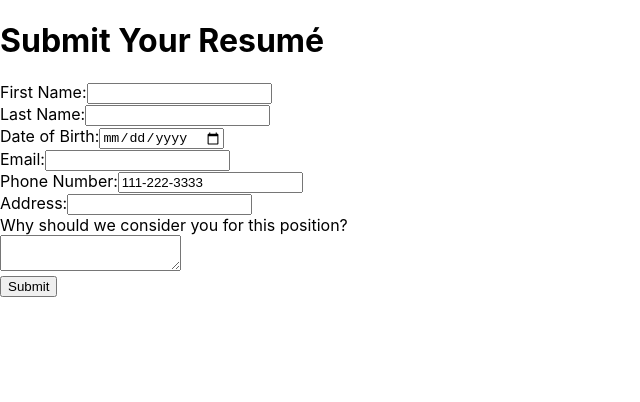
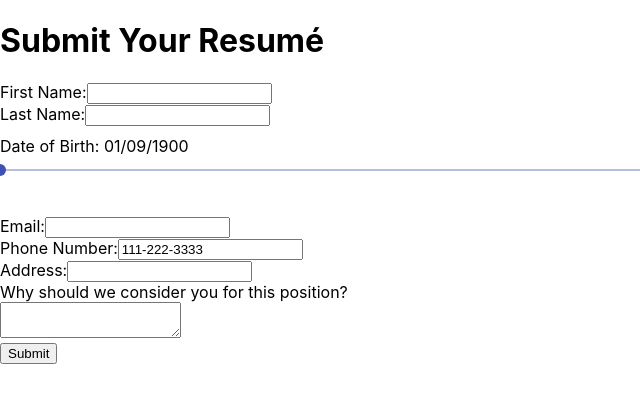
Before and after one commit to agervase/gervase-monica-badui, a React (Create React App) app: page / in a window 1280 px wide. Shown: the top 402 px of the page, without its empty margins (0-640 px from the left). Built offline with nearby package versions, Linux system fonts and the light colour scheme.

Commit message:
add dob slider

```diff
--- a/package.json
+++ b/package.json
@@ -5,6 +5,7 @@
   "dependencies": {
     "@emotion/react": "^11.9.0",
     "@emotion/styled": "^11.8.1",
+    "@material-ui/core": "^4.12.4",
     "@testing-library/jest-dom": "^5.16.4",
     "@testing-library/react": "^13.2.0",
     "@testing-library/user-event": "^13.5.0",
--- /dev/null
+++ b/src/Components/DobInput/DobInput.css.ts
@@ -0,0 +1,35 @@
+import styled from "@emotion/styled";
+import Slider from "@material-ui/core/Slider";
+
+export const CustomSlider = styled(Slider)`
+  width: 100%;
+
+  // Value label
+  .MuiSlider-valueLabel {
+    background-color: transparent;
+    cursor: default;
+
+    // Wrapper
+    & > * {
+      transform: translate(8px, 60px);
+      background-color: transparent;
+    }
+
+    // Text
+    & > * > * {
+      color: black;
+      transform: rotate(0deg);
+      margin-right: 7px;
+    }
+  }
+
+  // Tick mark
+  .MuiSlider-mark {
+    display: none;
+  }
+`;
+
+export const Container = styled.div`
+  height: 70px;
+  padding: 10px 0;
+`;
--- a/src/Components/DobInput/DobInput.tsx
+++ b/src/Components/DobInput/DobInput.tsx
@@ -1,11 +1,50 @@
 import React from "react";
+import Slider from "@material-ui/core/Slider";
+import { CustomSlider, Container } from "./DobInput.css";
 
 // slider selection
 export const DobInput = () => {
+  const JanFirst1900 = 44698;
+
+  function getFormattedDate(date: Date) {
+    var year = date.getFullYear();
+
+    var month = (1 + date.getMonth()).toString();
+    month = month.length > 1 ? month : "0" + month;
+
+    var day = date.getDate().toString();
+    day = day.length > 1 ? day : "0" + day;
+
+    return month + "/" + day + "/" + year;
+  }
+
+  function valueLabelFormat(value: number) {
+    var d = new Date();
+    d.setDate(d.getDate() - JanFirst1900 + value);
+    return `${getFormattedDate(d)}`;
+  }
+
+  const [value, setValue] = React.useState<number>(10);
+
+  const handleChange = (event: any, newValue: number | number[]) => {
+    if (typeof newValue === "number") {
+      setValue(newValue);
+    }
+  };
+
   return (
-    <div>
-      <label>Date of Birth:</label>
-      <input type="date" id="date" name="date" />
-    </div>
+    <Container>
+      <label>Date of Birth:</label> {valueLabelFormat(value)}
+      <CustomSlider
+        value={value}
+        min={0}
+        max={JanFirst1900}
+        getAriaValueText={valueLabelFormat}
+        valueLabelFormat={valueLabelFormat}
+        onChange={handleChange}
+        valueLabelDisplay="auto"
+        aria-labelledby="non-linear-slider"
+      />
+    </Container>
   );
 };
```
Also changed, not shown: 1 other file (tests, documents, lock files or other folders).
